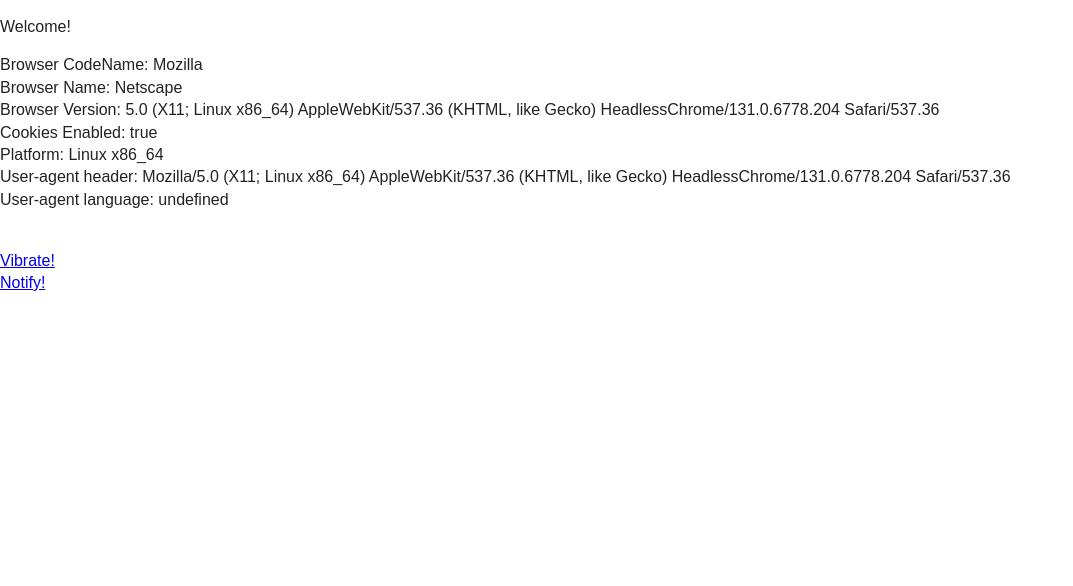
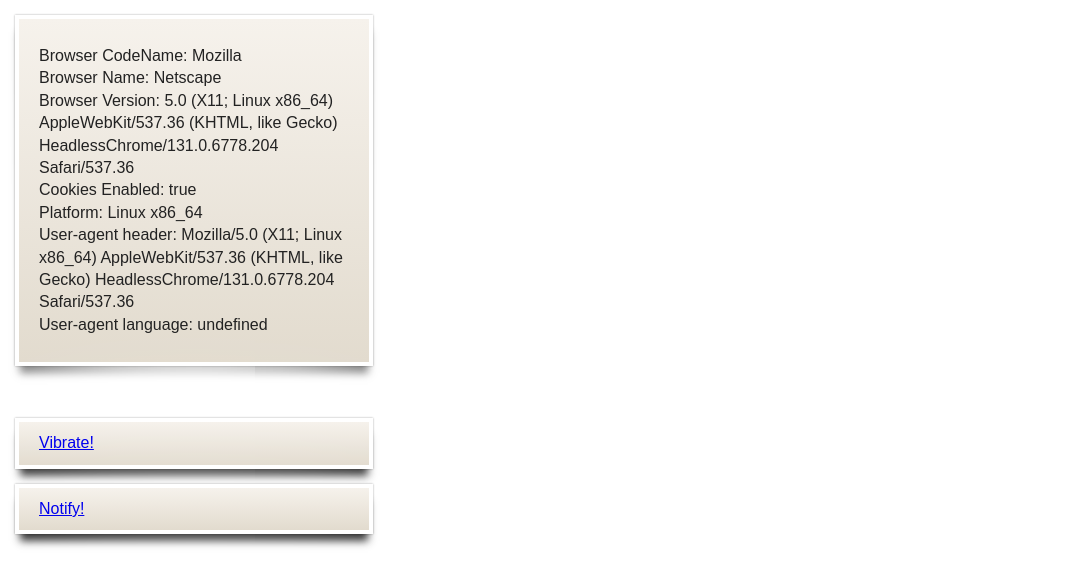
Before and after one commit to jmenzel/AI-S, a plain HTML site: page index.html in a window 1280 px wide. Shown: the whole page, without its empty margins (0-1073 px from the left). Drawn offline with nearby package versions, Linux system fonts and the light colour scheme.

Commit message:
Adding some styles

```diff
--- a/css/main.css
+++ b/css/main.css
@@ -99,7 +99,23 @@ textarea {
 
 
 
+.section {
+			border: 4px solid #fff;
+			margin: 15px;
+			padding: 10px 20px;
+			overflow: hidden;
+			width: 310px;
 
+			  background-image: -moz-linear-gradient(top, #f6f2ec, #e2dbce); /* FF3.6 */
+			  background-image: -webkit-gradient(linear,left top,left bottom,color-stop(0, #f6f2ec),color-stop(1, #e2dbce)); /* Saf4+, Chrome */
+			            filter:  progid:DXImageTransform.Microsoft.gradient(startColorStr='#f6f2ec', EndColorStr='#e2dbce'); /* IE6,IE7 */
+			        -ms-filter: "progid:DXImageTransform.Microsoft.gradient(startColorStr='#f6f2ec', EndColorStr='#e2dbce')"; /* IE8 */
+
+			     -moz-box-shadow: 0 0 2px rgba(0, 0, 0, 0.35), 0 85px 180px 0 #fff, 0 12px 8px -5px rgba(0, 0, 0, 0.85); /* FF3.5+ */
+			  -webkit-box-shadow: 0 0 2px rgba(0, 0, 0, 0.35), 0 85px 810px -68px #fff, 0 12px 8px -5px rgba(0, 0, 0, 0.65); /* Saf3.0+, Chrome */
+			          box-shadow: 0 0 2px rgba(0, 0, 0, 0.35), 0 85px 180px 0 #fff, 0 12px 8px -5px rgba(0, 0, 0, 0.85); /* Opera 10.5, IE 9.0 */
+
+		}
 
 
 
--- a/index.html
+++ b/index.html
@@ -21,26 +21,14 @@
             <p class="browsehappy">You are using an <strong>outdated</strong> browser. Please <a href="http://browsehappy.com/">upgrade your browser</a> to improve your experience.</p>
         <![endif]-->
 
-        <!-- Add your site or application content here -->
-        <p>Welcome!</p>
-        <div id="browser_version"></div>
+        <div class="section" id="browser_version"></div>
 
-        <script>
 
-        txt = "<p>Browser CodeName: " + navigator.appCodeName;
-        txt+= "<br />Browser Name: " + navigator.appName;
-        txt+= "<br />Browser Version: " + navigator.appVersion;
-        txt+= "<br />Cookies Enabled: " + navigator.cookieEnabled;
-        txt+= "<br />Platform: " + navigator.platform;
-        txt+= "<br />User-agent header: " + navigator.userAgent;
-        txt+= "<br />User-agent language: " + navigator.systemLanguage;
 
-        document.getElementById("browser_version").innerHTML=txt;
+        <br />
 
-        </script>
-
-        <br /><a href="#" onClick="javascript:vibrate(100);">Vibrate!</a>
-        <br /><a href="#" onClick="javascript:notify('Notify Demo!!');">Notify!</a>
+        <div><a href="#" onClick="javascript:vibrate(100);"><p  class="section">Vibrate!</p></a></div>
+        <div><a href="#" onClick="javascript:notify('Testnotification');"><p class="section">Notify!</p></a></div>
 
 
         <script src="//ajax.googleapis.com/ajax/libs/jquery/1.10.2/jquery.min.js"></script>
@@ -58,5 +46,19 @@
             r.parentNode.insertBefore(e,r)}(window,document,'script','ga'));
             ga('create','UA-XXXXX-X');ga('send','pageview');
         </script>
+
+        <script>
+
+        txt = "<p>Browser CodeName: " + navigator.appCodeName;
+        txt+= "<br />Browser Name: " + navigator.appName;
+        txt+= "<br />Browser Version: " + navigator.appVersion;
+        txt+= "<br />Cookies Enabled: " + navigator.cookieEnabled;
+        txt+= "<br />Platform: " + navigator.platform;
+        txt+= "<br />User-agent header: " + navigator.userAgent;
+        txt+= "<br />User-agent language: " + navigator.systemLanguage;
+
+        document.getElementById("browser_version").innerHTML=txt;
+
+        </script>
     </body>
 </html>
```
